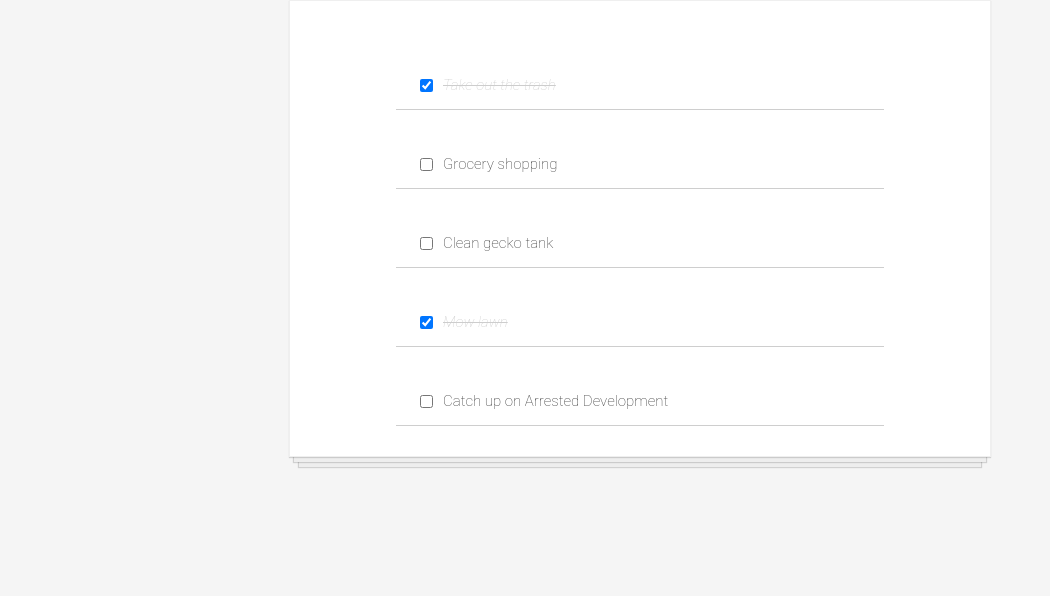
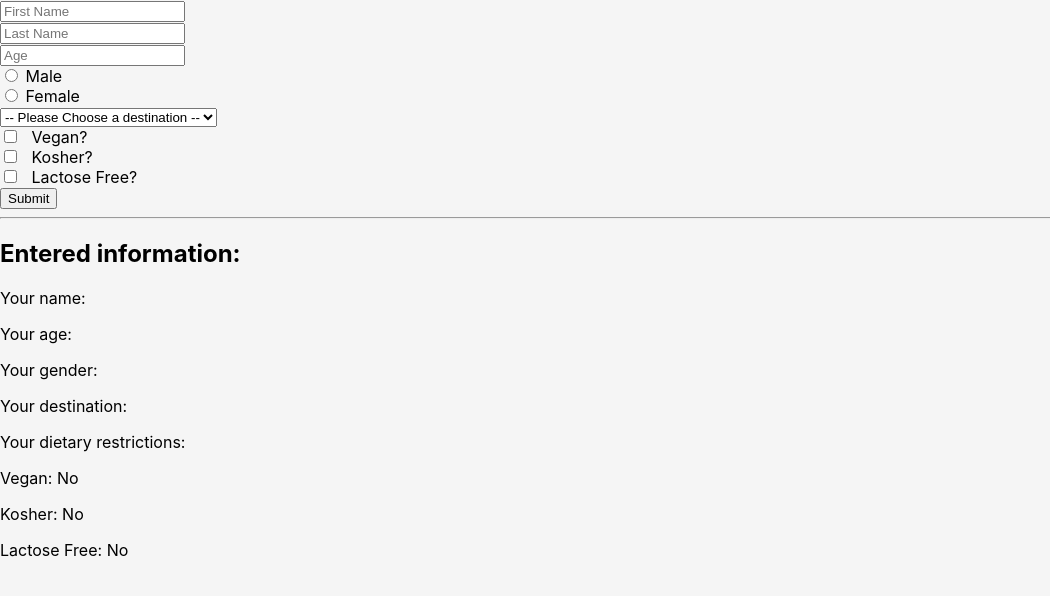
Before and after one commit to leducmanh1011/react-learning, a React (Create React App) app: page / in a window 1280 px wide. Shown: the top 596 px of the page, without its empty margins (0-1050 px from the left). Built offline with nearby package versions, Linux system fonts and the light colour scheme.

Commit message:
react-container-component-architecture

```diff
--- a/src/App.js
+++ b/src/App.js
@@ -8,39 +8,14 @@
 import Joke from './components/Joke';
 import jokesData from './components/JokesData';
 import todosData from './components/todosData';
+import Form from './components/FormContainer';
 
 
 
 class App extends React.Component {
-  constructor() {
-    super()
-    this.state = {
-      todos: todosData
-    }
-    this.handleChange = this.handleChange.bind(this)
-  }
-
-  handleChange(id) {
-    this.setState(prevState => {
-      const updatedTodos = prevState.todos.map(todo => {
-        if (todo.id === id) {
-          todo.completed = !todo.completed
-        }
-        return todo;
-      })
-      return {
-        todo: updatedTodos
-      }
-    })
-  }
-
   render () {
-    const todoItems = this.state.todos.map(item => <TodoItem item={item} key={item.id} handleChange={this.handleChange} />)
-
     return (
-      <div className="todo-list">
-          {todoItems}
-      </div>
+      <Form />
     );
   }
 }
--- /dev/null
+++ b/src/components/FormComponent.js
@@ -0,0 +1,117 @@
+import React from "react"
+
+function FormComponent(props) {
+    return (
+        <main>
+            <form>
+                <input
+                    name="firstName"
+                    value={props.data.firstName}
+                    onChange={props.handleChange}
+                    placeholder="First Name"
+                />
+                <br />
+
+                <input
+                    name="lastName"
+                    value={props.data.lastName}
+                    onChange={props.handleChange}
+                    placeholder="Last Name"
+                />
+                <br />
+
+                <input
+                    name="age"
+                    value={props.data.age}
+                    onChange={props.handleChange}
+                    placeholder="Age"
+                />
+                <br />
+
+                <label>
+                    <input
+                        type="radio"
+                        name="gender"
+                        value="male"
+                        checked={props.data.gender === "male"}
+                        onChange={props.handleChange}
+                    /> Male
+                </label>
+
+                <br />
+
+                <label>
+                    <input
+                        type="radio"
+                        name="gender"
+                        value="female"
+                        checked={props.data.gender === "female"}
+                        onChange={props.handleChange}
+                    /> Female
+                </label>
+
+                <br />
+
+                <select
+                    value={props.data.destination}
+                    name="destination"
+                    onChange={props.handleChange}
+                >
+                    <option value="">-- Please Choose a destination --</option>
+                    <option value="germany">Germany</option>
+                    <option value="norway">Norway</option>
+                    <option value="north pole">North Pole</option>
+                    <option value="south pole">South Pole</option>
+                </select>
+
+                <br />
+
+                <label>
+                    <input
+                        type="checkbox"
+                        name="isVegan"
+                        onChange={props.handleChange}
+                        checked={props.data.isVegan}
+                    /> Vegan?
+                </label>
+                <br />
+
+                <label>
+                    <input
+                        type="checkbox"
+                        name="isKosher"
+                        onChange={props.handleChange}
+                        checked={props.data.isKosher}
+                    /> Kosher?
+                </label>
+                <br />
+
+                <label>
+                    <input
+                        type="checkbox"
+                        name="isLactoseFree"
+                        onChange={props.handleChange}
+                        checked={props.data.isLactoseFree}
+                    /> Lactose Free?
+                </label>
+                <br />
+
+                <button>Submit</button>
+            </form>
+            <hr />
+            <h2>Entered information:</h2>
+            <p>Your name: {props.data.firstName} {props.data.lastName}</p>
+            <p>Your age: {props.data.age}</p>
+            <p>Your gender: {props.data.gender}</p>
+            <p>Your destination: {props.data.destination}</p>
+            <p>Your dietary restrictions:</p>
+
+            <p>Vegan: {props.data.isVegan ? "Yes" : "No"}</p>
+            <p>Kosher: {props.data.isKosher ? "Yes" : "No"}</p>
+            <p>Lactose Free: {props.data.isLactoseFree ? "Yes" : "No"}</p>
+
+        </main>
+    )
+}
+
+export default FormComponent
--- /dev/null
+++ b/src/components/FormContainer.js
@@ -0,0 +1,42 @@
+import React, {Component} from "react"
+import FormComponent from "./FormComponent"
+
+class Form extends Component {
+    constructor() {
+        super()
+        this.state = {
+            firstName: "",
+            lastName: "",
+            age: "",
+            gender: "",
+            destination: "",
+            isVegan: false,
+            isKosher: false,
+            isLactoseFree: false
+        }
+        this.handleChange = this.handleChange.bind(this)
+    }
+
+    handleChange(event) {
+        const {name, value, type, checked} = event.target
+        type === "checkbox" ?
+            this.setState({
+                [name]: checked
+            })
+        :
+        this.setState({
+            [name]: value
+        })
+    }
+
+    render() {
+        return(
+            <FormComponent
+                handleChange={this.handleChange}
+                data={this.state}
+            />
+        )
+    }
+}
+
+export default Form
```
